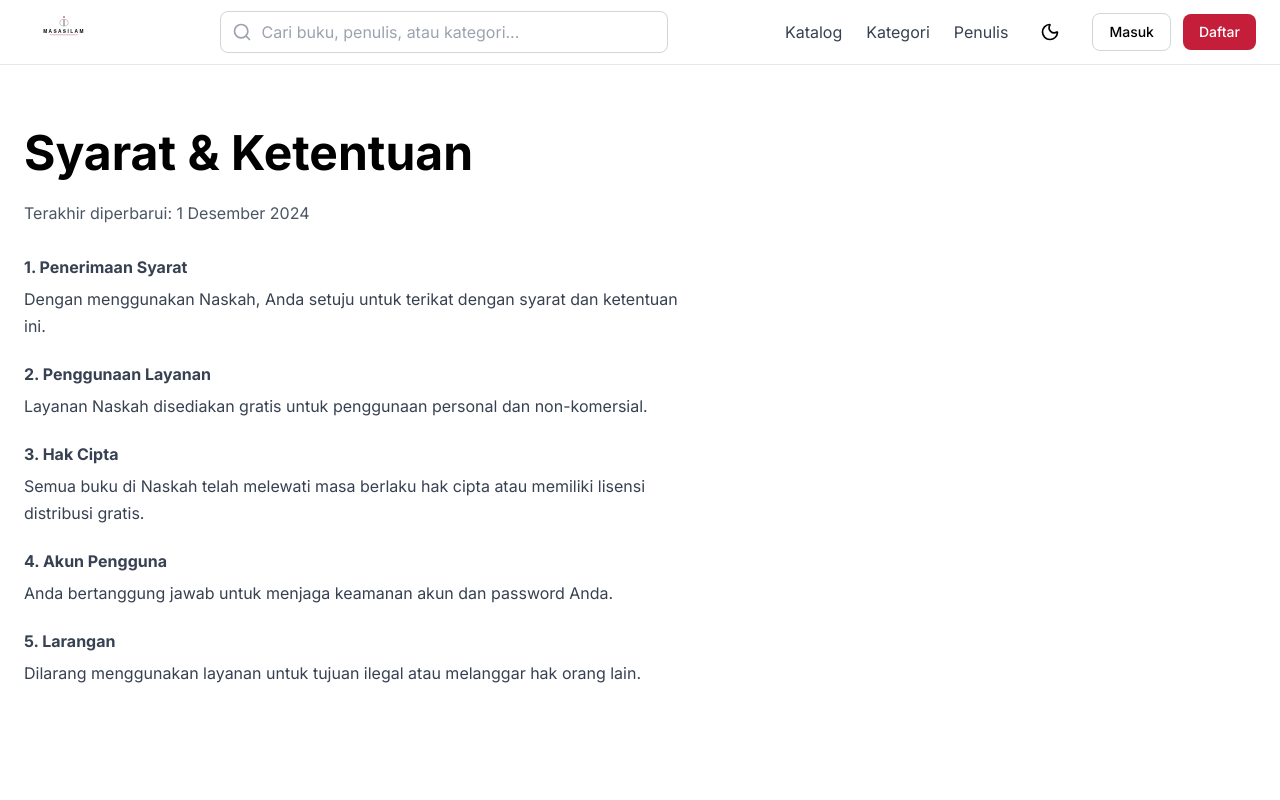
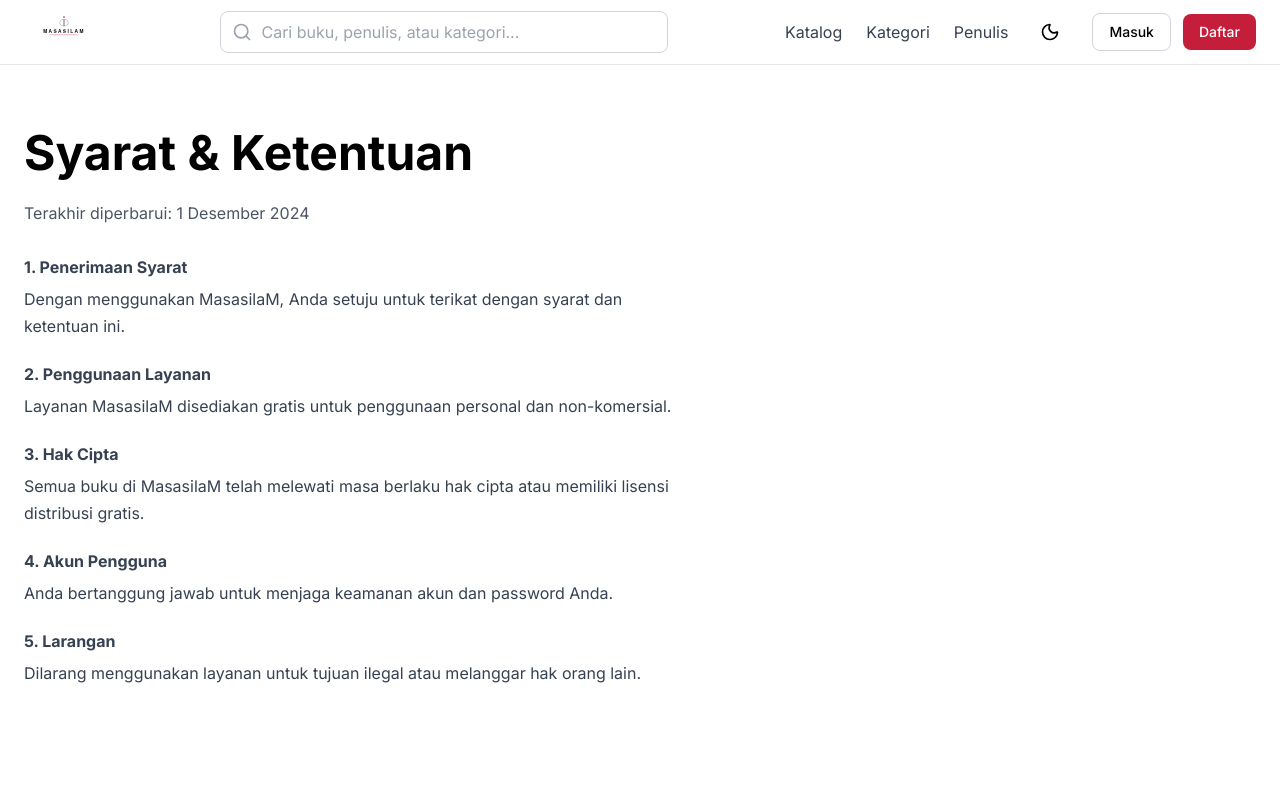
Before and after one commit to kajankk/masasilam-frontend, a React (Vite) app: page /syarat-ketentuan in a window 1280 px wide. Shown: the top 800 px of the page. Built offline with nearby package versions, Linux system fonts and the light colour scheme; no server answers.

Commit message:
Initial Commit

```diff
--- a/src/components/Layout/AuthLayout.jsx
+++ b/src/components/Layout/AuthLayout.jsx
@@ -24,10 +24,6 @@ const AuthLayout = ({ children }) => {
       <main className="flex-1 flex items-center justify-center px-4">
         {children}
       </main>
-
-      <div className="py-4 px-4 text-center text-sm text-gray-500 dark:text-gray-400">
-        <p>© {new Date().getFullYear()} Masasilam</p>
-      </div>
     </div>
   )
 }
--- a/src/pages/AboutPage.jsx
+++ b/src/pages/AboutPage.jsx
@@ -18,7 +18,7 @@ const AboutPage = () => {
             />
           </div>
           <h1 className="font-serif text-4xl sm:text-5xl font-bold mb-4 text-gray-900 dark:text-white">
-            Tentang masasilam
+            Tentang MasasilaM
           </h1>
           <p className="text-lg sm:text-xl text-gray-700 dark:text-gray-300">
             Perpustakaan online untuk buku-buku domain publik yang terbengkalai dan terdegradasi
--- a/src/pages/FAQPage.jsx
+++ b/src/pages/FAQPage.jsx
@@ -10,8 +10,8 @@ const FAQPage = () => {
 
   const faqs = [
     {
-      question: 'Apakah Naskah benar-benar gratis?',
-      answer: 'Ya, Naskah 100% gratis tanpa biaya langganan. Semua buku dapat diakses dan diunduh tanpa batasan.'
+      question: 'Apakah MasasilaM benar-benar gratis?',
+      answer: 'Ya, MasasilaM 100% gratis tanpa biaya langganan. Semua buku dapat diakses dan diunduh tanpa batasan.'
     },
     {
       question: 'Apakah saya perlu membuat akun?',
@@ -31,7 +31,7 @@ const FAQPage = () => {
     },
     {
       question: 'Apakah buku-bukunya legal?',
-      answer: 'Ya, semua buku di Naskah adalah buku dengan hak cipta yang sudah habis masa berlakunya atau memiliki lisensi distribusi gratis.'
+      answer: 'Ya, semua buku di MasasilaM adalah buku dengan hak cipta yang sudah habis masa berlakunya atau memiliki lisensi distribusi gratis.'
     },
   ]
 
--- a/src/pages/PopularBooksPage.jsx
+++ b/src/pages/PopularBooksPage.jsx
@@ -43,7 +43,7 @@ const PopularBooksPage = () => {
         <div className="mb-8">
           <h1 className="text-4xl font-bold mb-4">Buku Terpopuler</h1>
           <p className="text-gray-600 dark:text-gray-400">
-            Buku paling banyak dibaca oleh pengguna Naskah
+            Buku paling banyak dibaca oleh pengguna MasasilaM
           </p>
         </div>
 
--- a/src/pages/TermsOfServicePage.jsx
+++ b/src/pages/TermsOfServicePage.jsx
@@ -14,17 +14,17 @@ const TermsOfServicePage = () => {
         <div className="prose dark:prose-invert max-w-none">
           <h2>1. Penerimaan Syarat</h2>
           <p>
-            Dengan menggunakan Naskah, Anda setuju untuk terikat dengan syarat dan ketentuan ini.
+            Dengan menggunakan MasasilaM, Anda setuju untuk terikat dengan syarat dan ketentuan ini.
           </p>
 
           <h2>2. Penggunaan Layanan</h2>
           <p>
-            Layanan Naskah disediakan gratis untuk penggunaan personal dan non-komersial.
+            Layanan MasasilaM disediakan gratis untuk penggunaan personal dan non-komersial.
           </p>
 
           <h2>3. Hak Cipta</h2>
           <p>
-            Semua buku di Naskah telah melewati masa berlaku hak cipta atau memiliki lisensi distribusi gratis.
+            Semua buku di MasasilaM  telah melewati masa berlaku hak cipta atau memiliki lisensi distribusi gratis.
           </p>
 
           <h2>4. Akun Pengguna</h2>
--- a/src/pages/auth/RegisterPage.jsx
+++ b/src/pages/auth/RegisterPage.jsx
@@ -115,7 +115,7 @@ const RegisterPage = () => {
       <div className="text-center mb-8">
         <h1 className="text-3xl font-bold mb-2">Daftar Akun Baru</h1>
         <p className="text-gray-600 dark:text-gray-400">
-          Bergabung dengan Naskah sekarang
+          Bergabung dengan MasasilaM sekarang
         </p>
       </div>
 
--- a/src/styles/epub-styles.css
+++ b/src/styles/epub-styles.css
@@ -1,5 +1,5 @@
 /* ================================================================
-   EPUB READER STYLES FOR NASKAH
+   EPUB READER STYLES FOR MasasilaM
    Path: src/styles/epub-styles.css
    ================================================================ */
 
--- a/src/utils/constants.js
+++ b/src/utils/constants.js
@@ -3,7 +3,7 @@
 // ============================================
 
 export const API_BASE_URL = import.meta.env.VITE_API_BASE_URL || 'http://localhost:8080/api'
-export const APP_NAME = import.meta.env.VITE_APP_NAME || 'Naskah'
+export const APP_NAME = import.meta.env.VITE_APP_NAME || 'MasasilaM'
 export const APP_DESCRIPTION = import.meta.env.VITE_APP_DESCRIPTION || 'Platform Perpustakaan Digital'
 
 export const ROUTES = {
```
